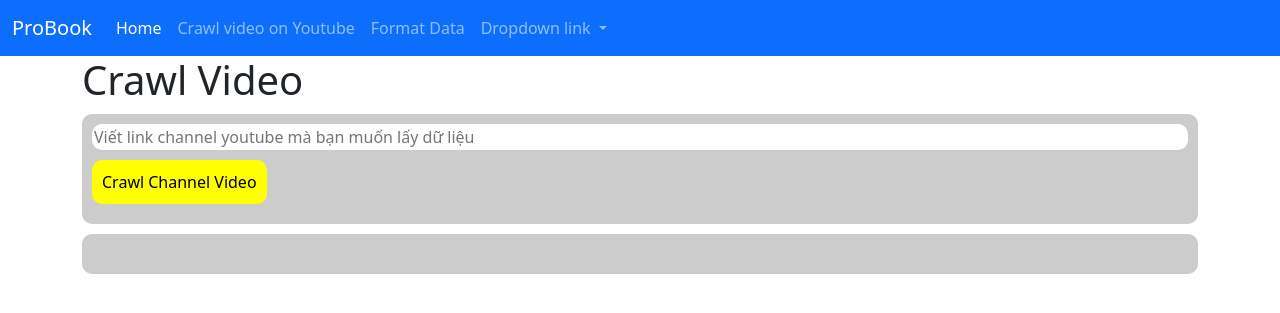
After one commit to phantu279999/ProBook-Pro, a Django app: page /video-youtube/ in a window 1280 px wide. The commit adds this page. Shown: the top 313 px of the page. Run offline with Django 5.2, Linux system fonts and the light colour scheme.

Commit message:
update setup selenium and tool crawl video youtube

```diff
--- a/myapp/urls.py
+++ b/myapp/urls.py
@@ -4,4 +4,5 @@ from . import views
 
 urlpatterns = [
 	path("", views.index, name='index'),
+	path("video-youtube/", views.crawl_video_youtube, name='video_youtube'),
 ]
--- a/myapp/views.py
+++ b/myapp/views.py
@@ -6,6 +6,9 @@ from django.shortcuts import render
 sys.path.append(os.path.dirname(os.path.dirname(__file__)))
 
 from src.process.process_seo import ProcessSEO
+from src.crawl_video_youtube.process import GetVideoYoutube
+from src.common.common import write_data_video_to_file_csv
+
 
 def index(request):
 	context = {}
@@ -14,3 +17,16 @@ def index(request):
 		res = ProcessSEO().process_single_link(your_domain)
 		context['res'] = res
 	return render(request, 'index.html', context=context)
+
+
+def crawl_video_youtube(request):
+	context = {}
+	if request.method == 'POST':
+		domain_channel = request.POST['domain_channel']
+		list_video = GetVideoYoutube().app_run(domain_channel)
+		res = write_data_video_to_file_csv(list_video)
+		if res == 'Error':
+			print("Error when try write to file csv")
+		context['list_video'] = list_video
+		context['length'] = len(list_video)
+	return render(request, 'video_youtube.html', context=context)
--- a/src/process/base_seo.py
+++ b/src/process/base_seo.py
@@ -306,7 +306,6 @@ class BaseSEO:
 		result['tip'] = self.seo_tips['viewport']
 
 		check = soup.find('meta', attrs={'name': 'viewport'})
-		print("=======", check)
 		if not check:
 			result['msg'] = "Your site has not tag meta viewport"
 			result['status'] = False
--- /dev/null
+++ b/static/js/video_yotube.js
@@ -0,0 +1,14 @@
+const downloadButton = document.getElementById('downloadButton');
+
+downloadButton.addEventListener('click', () => {
+  // Replace 'your_file.pdf' with the actual file path
+  const filePath = '/media/store_data/video_youtube.csv';
+
+  // Create a link element
+  const link = document.createElement('a');
+  link.href = filePath;
+  link.download = 'video_youtube.csv'; // Set the desired download filename
+
+  // Trigger the download
+  link.click();
+});
--- a/templates/base.html
+++ b/templates/base.html
@@ -95,5 +95,6 @@
 {% endblock %}
 {% include 'partials/_footer.html' %}
 <script src="/static/js/index.js"></script>
+<script src="/static/js/video_yotube.js"></script>
 </body>
 </html>
--- a/templates/partials/_header.html
+++ b/templates/partials/_header.html
@@ -10,7 +10,7 @@
           <a class="nav-link active" aria-current="page" href="/">Home</a>
         </li>
         <li class="nav-item">
-          <a class="nav-link" href="#">Crawl video on Youtube</a>
+          <a class="nav-link" href="{% url 'video_youtube' %}">Crawl video on Youtube</a>
         </li>
         <li class="nav-item">
           <a class="nav-link" href="#">Format Data</a>
--- /dev/null
+++ b/templates/video_youtube.html
@@ -0,0 +1,66 @@
+{% extends 'base.html' %}
+
+
+{% block head %}
+{% endblock %}
+
+{% block style %}
+    form {
+    border-radius: 10px;
+    padding: 10px;
+    background-color: #cccccc;
+    margin-bottom: 10px;
+    margin-top: 10px;
+    }
+    input {
+    border: none;
+    border-radius: 10px;
+    width: 100%;
+    margin-bottom: 10px;
+    }
+    button {
+    border-radius: 10px;
+    background-color: yellow;
+    border: none;
+    padding: 10px;
+    margin-bottom: 10px;
+    }
+{% endblock %}
+
+{% block title %}
+    Crawl Video
+{% endblock %}
+
+{% block content %}
+    <div class="container">
+        <h1>Crawl Video</h1>
+        <form method="post">
+            {% csrf_token %}
+            <input type="text" name="domain_channel"
+                   placeholder="Viết link channel youtube mà bạn muốn lấy dữ liệu">
+            <button type="submit">Crawl Channel Video</button>
+        </form>
+
+        <div style="background-color: #cccccc; padding: 20px; border-radius: 10px;">
+            {% if list_video %}
+                <p>Tổng cộng: {{ length }} Video</p>
+                <button id="downloadButton">Download Data</button>
+
+                {% for it in list_video %}
+                    <div class="row">
+                        <div class="col-lg-4 col-md-6 col-12">
+                            <img src="{{ it.Thumb }}" alt="thumb-video">
+                        </div>
+                        <div class="col-lg-8 col-md-6 col-12" style="margin-top: 5px;">
+                            <a href="{{ it.Link }}" target="_blank"><p>{{ it.TitleVideo }}</p></a>
+                            <p>{{ it.Link }}</p>
+                            <p>{{ it.View }}</p>
+                            <p>{{ it.Date }}</p>
+                        </div>
+                    </div>
+                    <hr>
+                {% endfor %}
+            {% endif %}
+        </div>
+    </div>
+{% endblock %}
```
Also changed, not shown: src/base_selenium/setup_driver.py (added, +32 -0 lines), src/common/common.py (added, +28 -0 lines), src/crawl_video_youtube/config.py (added, +21 -0 lines), src/crawl_video_youtube/process.py (added, +89 -0 lines).
